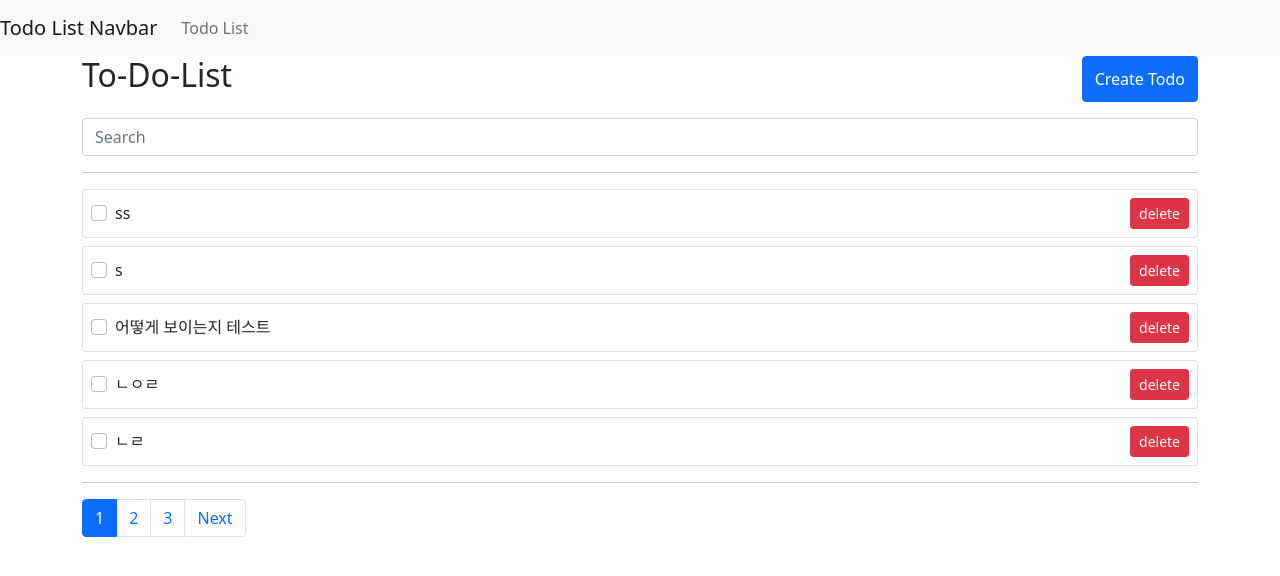
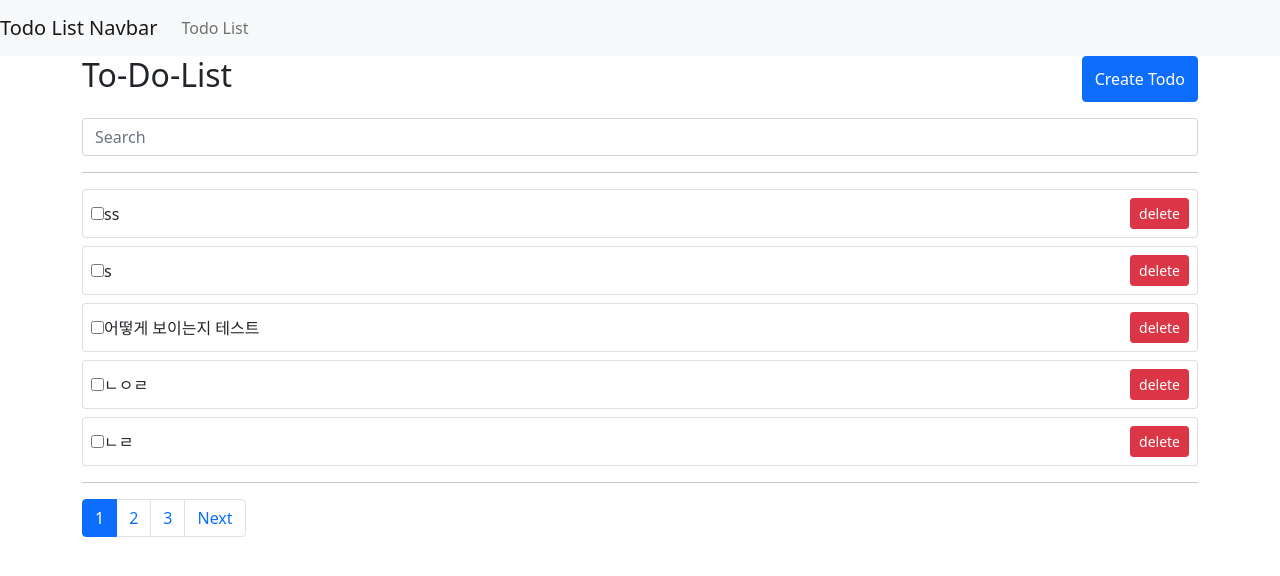
Before and after one commit to qp-yeonji-kim/VUE-To-Do-List-Page, a Vue app: page /todolist in a window 1280 px wide. Shown: the top 576 px of the page. Built offline with nearby package versions, Linux system fonts and the light colour scheme; data requests are answered from the project's data file.

Commit message:
Fix: 버그 수정

```diff
--- a/src/components/TodoListCard.vue
+++ b/src/components/TodoListCard.vue
@@ -3,17 +3,18 @@
     <div
         class="card-body p-2 d-flex align-items-center"
         @click="moveToPage(todoname.id)">
-      <div class="form-check flex-grow-1">
-        <input class="form-check-input"
-               type="checkbox"
-               :checked="todoname.completed"
-               style="cursor: pointer"
-               @change="sendCompleteTodo(index, $event)"
-               @click.stop >
-<!-- $event: 이벤트 객체를 확실하게 부모 요소로 올려주기 위해 받아오는 이벤트 객체 -->
-        <label class="form-check-label" :class="{todoname: todoname.completed}">
+      <div class="flex-grow-1">
+        <input
+            class="ml-2 mr-2"
+            type="checkbox"
+            :checked="todoname.completed"
+            style="cursor: pointer"
+            @change="sendCompleteTodo(index, $event)"
+            @click.stop > <!-- $event: 이벤트 객체를 확실하게 부모 요소로 올려주기 위해 받아오는 이벤트 객체 -->
+        <span
+            :class="{todoname: todoname.completed}">
           {{ todoname.subject }}
-        </label>
+        </span>
       </div>
       <div>
         <button class="btn btn-danger btn-sm" @click.stop="sendDeleteTodo(index)">delete</button>
```
